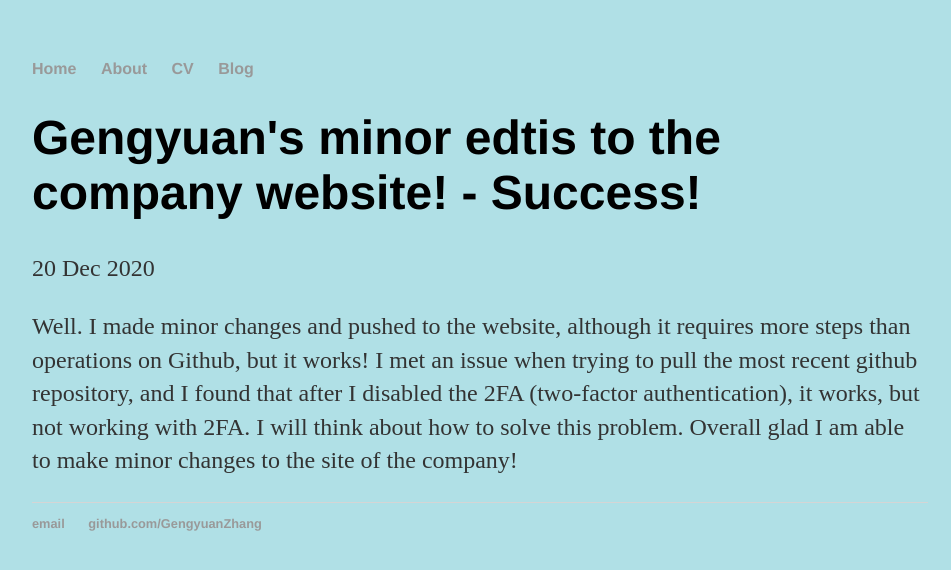
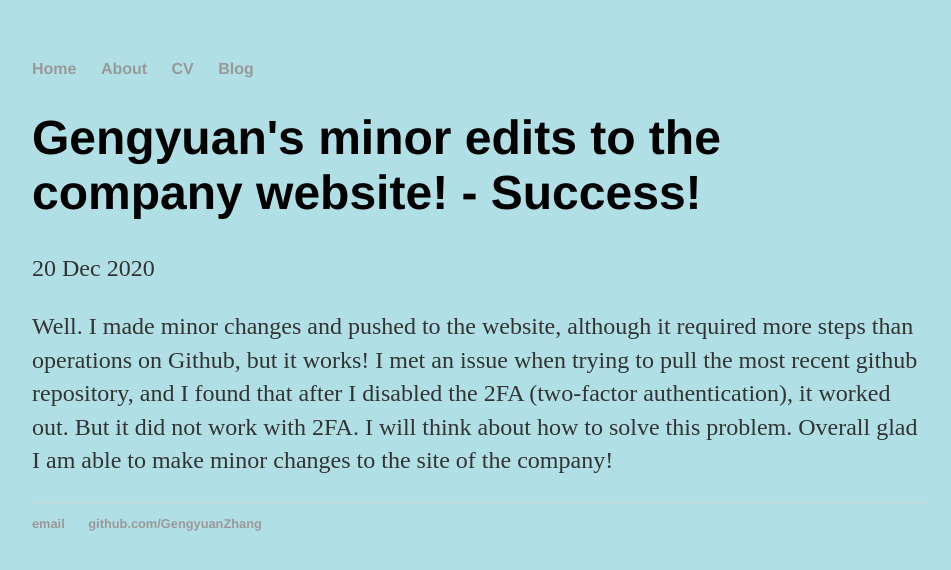
Before and after one commit to GengyuanZhang/GengyuanZhang.github.io, a Jekyll site: the page built from _posts/2020-12-20-gengyuan-zhang-modification.md, in a window 1280 px wide. Shown: the top 570 px of the page, without its empty margins (160-1111 px from the left). Built offline with Jekyll 4.4.1, drawn with Linux system fonts in a browser that asks for light colours.

Commit message:
Update 2020-12-20-gengyuan-zhang-modification.md

```diff
--- a/_posts/2020-12-20-gengyuan-zhang-modification.md
+++ b/_posts/2020-12-20-gengyuan-zhang-modification.md
@@ -1,7 +1,7 @@
 ---
 layout: post
-title: "Gengyuan's minor edtis to the company website! - Success!"
+title: "Gengyuan's minor edits to the company website! - Success!"
 date: 2020-12-20
 ---
 
-Well. I made minor changes and pushed to the website, although it requires more steps than operations on Github, but it works! I met an issue when trying to pull the most recent github repository, and I found that after I disabled the 2FA (two-factor authentication), it works, but not working with 2FA. I will think about how to solve this problem. Overall glad I am able to make minor changes to the site of the company!
+Well. I made minor changes and pushed to the website, although it required more steps than operations on Github, but it works! I met an issue when trying to pull the most recent github repository, and I found that after I disabled the 2FA (two-factor authentication), it worked out. But it did not work with 2FA. I will think about how to solve this problem. Overall glad I am able to make minor changes to the site of the company!
```
